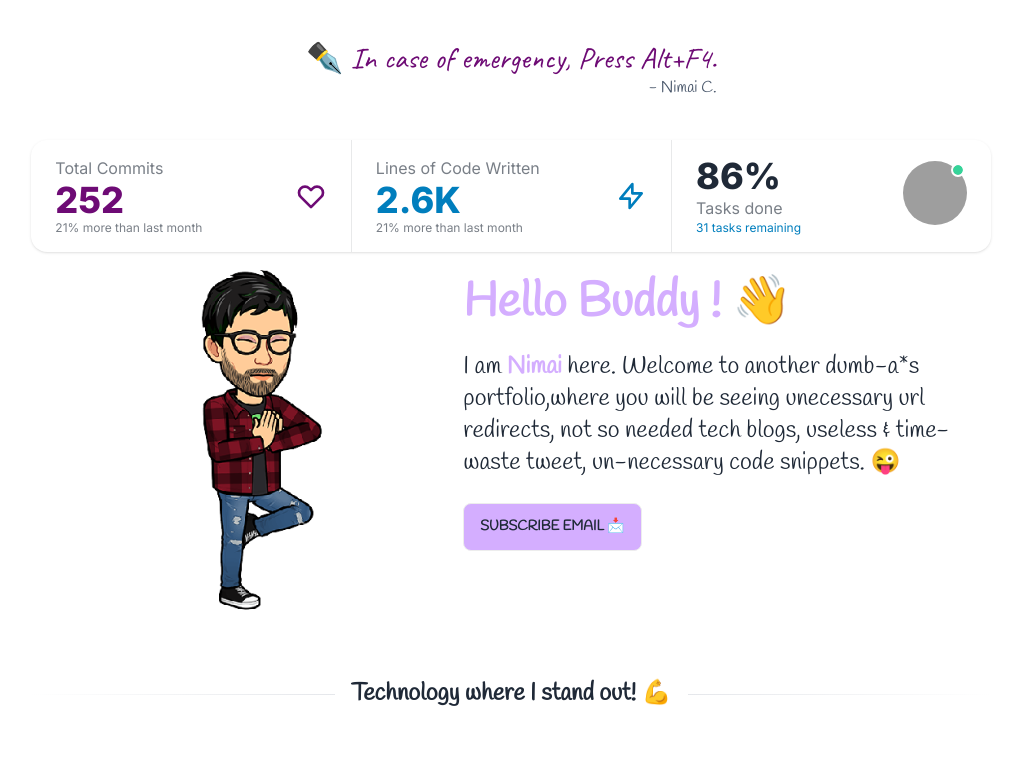
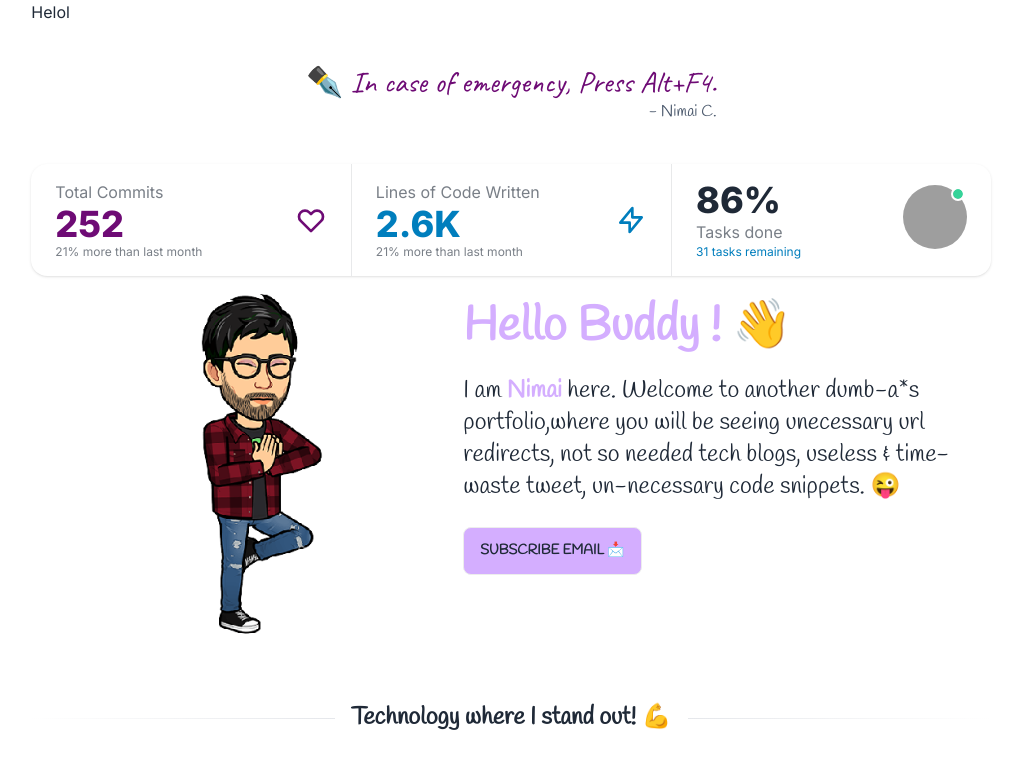
Before and after one commit to nimaidev/portfolio, a Next.js app: page / in a window 1280 px wide. Shown: the top 773 px of the page, without its empty margins (102-1123 px from the left). Built offline with nearby package versions, Linux system fonts and the light colour scheme; grey boxes are pictures that could not be loaded.

Commit message:
API page Added

```diff
--- a/app/components/hero.tsx
+++ b/app/components/hero.tsx
@@ -2,9 +2,12 @@ import profileImage from "../asset/avtar.png";
 import Image from "next/image";
 import Quotes from "./quote";
 import Stats from "./stats";
+import { Console } from "console";
+import { TestData } from "../service/app-service";
 export default function Hero() {
   return (
     <>
+      <h1>{TestData()}</h1>
       <Quotes />
       <Stats/>
       <div className="hero md:-mt-20  font-handlee">
--- /dev/null
+++ b/app/components/table/table.tsx
@@ -0,0 +1,6 @@
+export default function Table() {
+    return (
+        <>
+        </>
+    )
+}
--- /dev/null
+++ b/app/service/app-service.ts
@@ -0,0 +1,4 @@
+
+export function TestData(){
+    return "Helol";
+}
--- /dev/null
+++ b/pages/api/hello.ts
@@ -0,0 +1,7 @@
+import { NextApiRequest, NextApiResponse } from "next";
+import { NextRequest, NextResponse } from "next/server";
+import { isReturnStatement } from "typescript";
+
+export default function test(req: NextApiRequest, res: NextApiResponse) {
+    res.status(200).json({ name: 'John Doe' })
+  }
```
